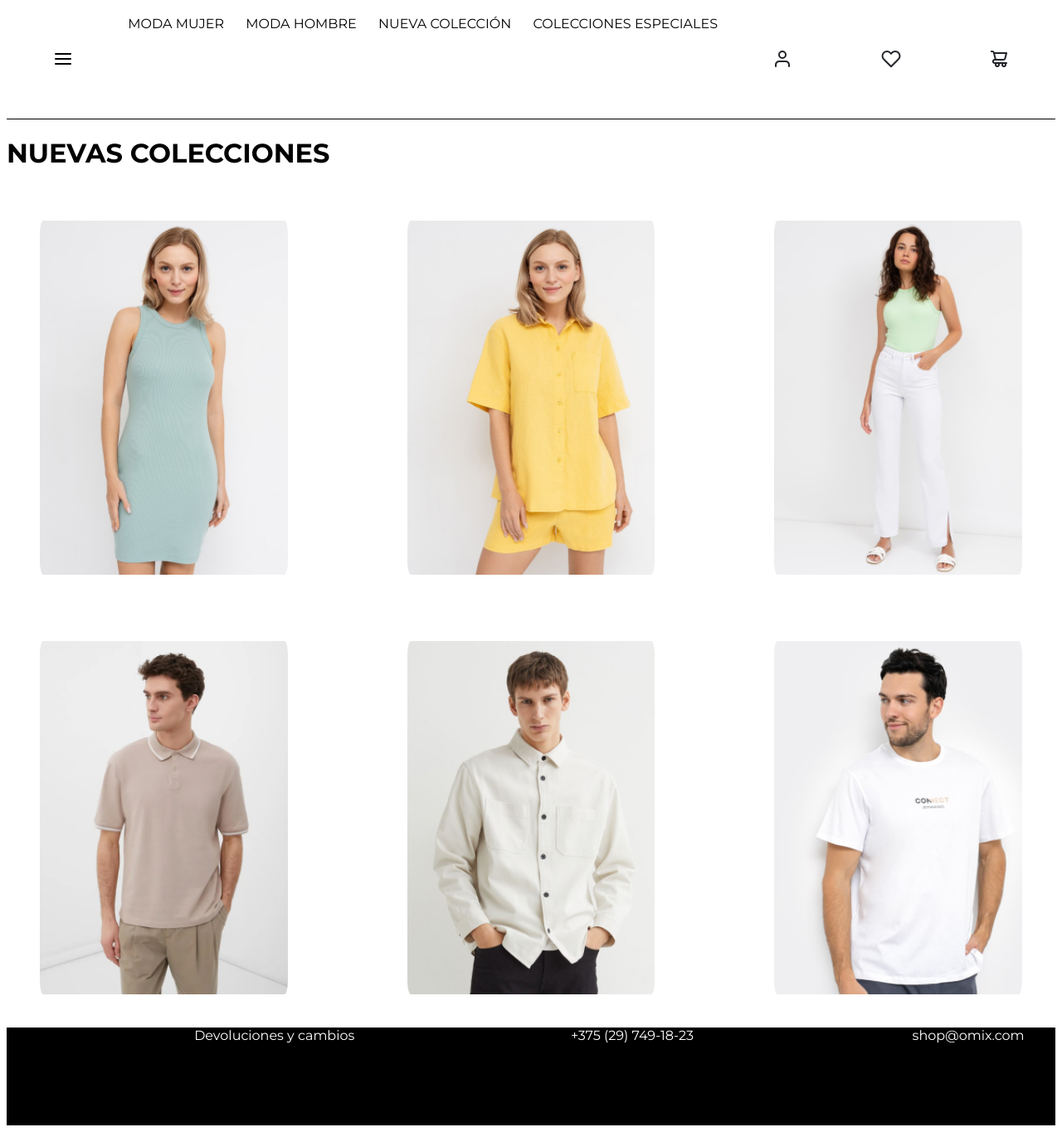
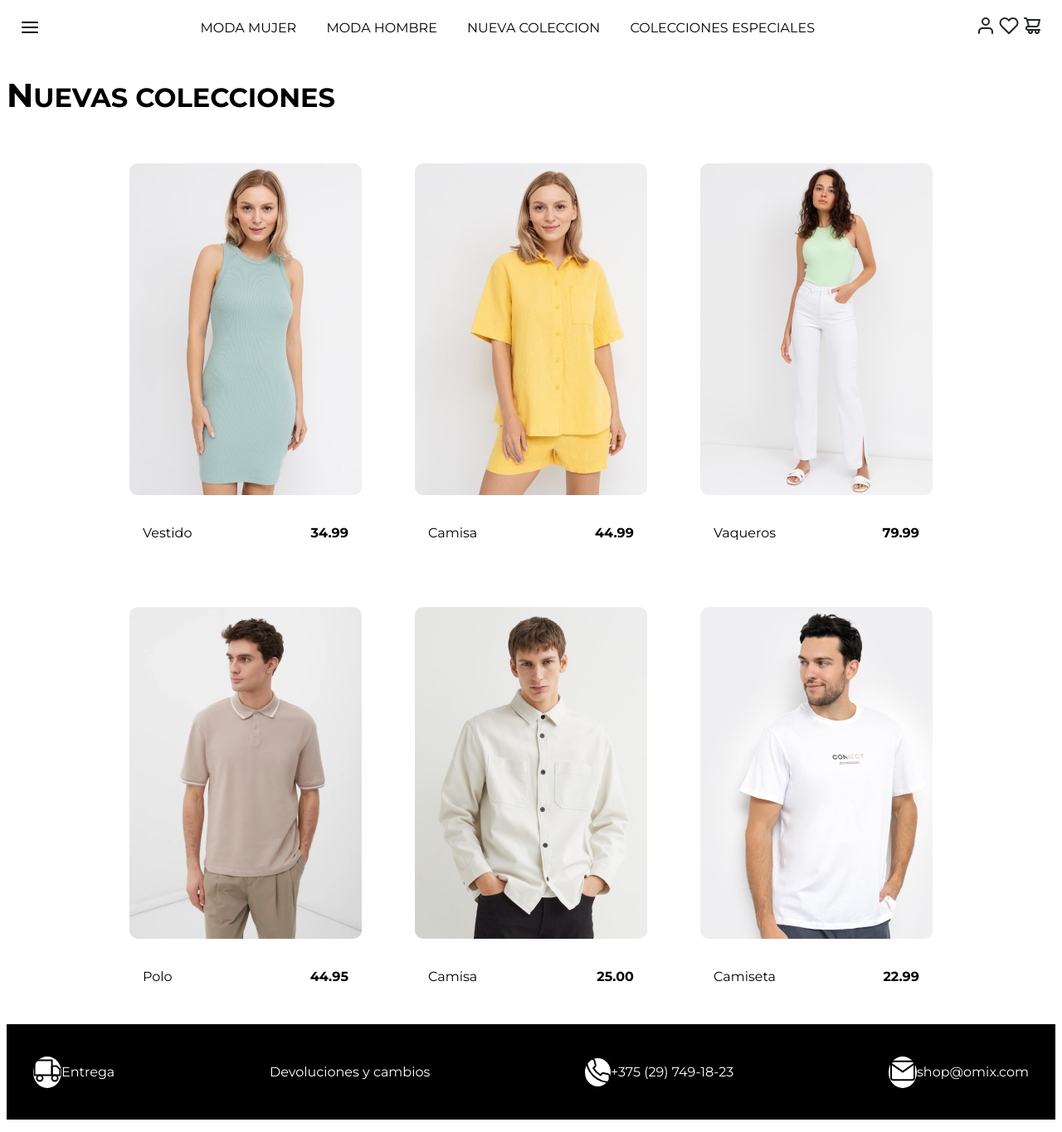
Before and after one commit to kike-nine/Laboratorio1---HTML, a plain HTML site: page index.html in a window 1280 px wide. Shown: the part 5-1370 px from the top of the page at 83% size. Drawn offline with Linux system fonts and the light colour scheme.

Commit message:
Laboratorio1 definitivo

```diff
--- a/index.html
+++ b/index.html
@@ -9,83 +9,108 @@
 
     </head>
     <body>
-        <!-- Sticky top -->
-        <nav class="navbar sticky-top navbar-light bg-light">
-        <a class="#"><img src="Icons/icon-menu-burguer.svg"></i></a>
-        <a class="navbar-nav" href="#">MODA MUJER</a>
-        <a href="#">MODA HOMBRE</a>
-        <a href="#">NUEVA COLECCIÓN</a>
-        <a href="#">COLECCIONES ESPECIALES</a>
-        <a class="#"><img src="Icons/icon-user.svg"></i></a>
-        <a class="#"><img src="Icons/icon-heart.svg"></i></a>
-        <a class="#"><img src="Icons/icon-shopping-cart.svg"></i></a>
+        <nav>
+            <img src="Icons/icon-menu-burguer.svg"/>
+            <div class="opciones">
+                <span>MODA MUJER</span>
+                <span>MODA HOMBRE</span>
+                <span>NUEVA COLECCION</span>
+                <span>COLECCIONES ESPECIALES</span>
+            </div>
+            <div class="iconos">
+                <img src="Icons/icon-user.svg">
+                <img src="Icons/icon-heart.svg">
+                <img src="Icons/icon-shopping-cart.svg">
+            </div>
         </nav>
 
-
-
+        <main>
         <header>
-            <h1>NUEVAS COLECCIONES</h1>
+            <h2><span class="primera-letra">N</span>UEVAS COLECCIONES</h2>
         </header>
         <div class="image-container">
+            <div class="item">
                 <img
                 src="Images/large-1.jpg"
-            srcset="images/small-1.jpg 480w, images/medium-1.jpg 800w, images/large-1.jpg 1200w"
-            sizes="(max-width: 480px) 100vw"
                 alt="Modelo: Chica rubia con vestido azul"
-            title="vestido azul"
-            />
+                title="vestido azul"/>
+                <div class="informacion">
+                    <span>Vestido</span>
+                    <strong>34.99</strong>
+                </div>
+        </div>
 
-
+        <div class="item">
             <img
                 src="Images/large-2.jpg"
-            srcset="images/small-2.jpg 480w, images/medium-2.jpg 800w, images/large-2.jpg 1200w"
-            sizes="(max-width: 480px) 100vw"
                 alt="Modelo: Chica rubia con camisa amarilla"
-            title="Camisa amarilla"
-        />
+                title="Camisa amarilla">
+                <div class="informacion">
+                    <span>Camisa</span>
+                    <strong>44.99</strong>
+                </div>
+        </div>
 
-
+        <div class="item">
             <img
                 src="Images/large-3.jpg"
-            srcset="images/small-3.jpg 480w, images/medium-3.jpg 800w, images/large-3.jpg 1200w"
-            sizes="(max-width: 480px) 100vw"
                 alt="Modelo: Chica morena con vaqueros blancos"
-            title="Vaqueros"
+                title="Vaqueros">
+                <div class="informacion">
+                    <span>Vaqueros</span>
+                    <strong>79.99</strong>
+                </div>
+        </div>
 
-        />
-
+        <div class="item">
             <img
                 src="Images/large-4.jpg"
-            srcset="images/small-4.jpg 480w, images/medium-4.jpg 800w, images/large-4.jpg 1200w"
-            sizes="(max-width: 480px) 100vw"
                 alt="Modelo: Chico moreno con polo beige"
-            title="Polo"
-        />
+                title="Polo">
+                <div class="informacion">
+                    <span>Polo</span>
+                    <strong>44.95</strong>
+                </div>
+        </div>
 
+        <div class="item">
             <img
                 src="Images/large-5.jpg"
-            srcset="images/small-5.jpg 480w, images/medium-5.jpg 800w, images/large-5.jpg 1200w"
-            sizes="(max-width: 480px) 100vw"
                 alt="Modelo: Chico rubio con camisa crema"
-            title="Camisa"
-        />
+                title="Camisa">
+                <div class="informacion">
+                    <span>Camisa</span>
+                    <strong>25.00</strong>
+                </div>
+        </div>
 
+        <div class="item">
         <img
                 src="Images/largre-6.jpg"
-            srcset="images/small-6.jpg 480w, images/medium-6.jpg 800w, images/largre-6.jpg 1200w"
-            sizes="(max-width: 480px) 100vw"
                 alt="Modelo: Chico moreno con camiseta blanca"
-            title="Camiseta"
-        />
+                title="Camiseta">
+                <div class="informacion">
+                    <span>Camiseta</span>
+                    <strong>22.99</strong>
+                </div>
+        </div>
 
 
     </div>
+</main>
+    <footer>
+        <div class="footer-item">
+            <span><img src="Icons/icon-truck.svg"/></span><p>Entrega</p>
+        </div>
+        <div class="footer-item">
+            <p>Devoluciones y cambios</p>
+        </div>
+        <div class="footer-item">
+            <span><img src="Icons/icon-phone.svg"/></span><p>+375 (29) 749-18-23</p>
+        </div>
+        <div class="footer-item">
+            <span><img src="Icons/icon-mail.svg"/></span><p>shop@omix.com</p>
+        </div>
+    </footer>
     </body>
-        <nav class="navbar2">
-            <a class="#"><img src="Icons/icon-truck.svg"></i></a>
-            <a href="#">Devoluciones y cambios</a>
-            <a class="#"><img src="Icons/icon-phone.svg"></i></a></i>+375 (29) 749-18-23</a>
-            <a class="#"><img src="Icons/icon-mail.svg"></i></a></i>shop@omix.com</a>
-        </nav>
-
 </html>
--- a/style.css
+++ b/style.css
@@ -11,55 +11,106 @@ body {
 
 }
 
-h1{
+h2{
     font-family: 'Montserrat', sans-serif;
-}
-
-.navbar {
-    display: flex;
-    font-size: 16px;
-    justify-content: space-between;
-    background-color: var(--primary);
-    padding: 16px;
-    border-bottom: 1px solid black;
-}
-
-.navbar a {
-    text-decoration: none;
-    padding: 0.5rem var(--size);
-    color: black;
-
+    text-transform: uppercase;
+    font-size: 32px;
 
 }
 
-.image-container {
-    display: flex;
-    flex-wrap: wrap ;
-    flex-direction: wrap;
-    justify-content: space-between;
+h2 .primera-letra {
+    font-size: 40px;
 
 }
 
-img {
-    font-size: 24px;
+nav {
+    display: flex;
+    align-items: center;
+    padding: 16px;
+    justify-content: space-between;
+    border-bottom: 2px var(--secondary);
+    position: sticky;
+    background-color: var(--primary);
+    top: 0 ;
+}
+
+
+@media (max-width: 920px) {
+    nav img {
+        margin: 0 auto
+    }
+
+    .opciones {
+        display : none
+    }
+    .iconos {
+        display: none;
+    }
+}
+
+.opciones span {
+    padding: 16px;
+}
+
+.opciones img {
+    padding: 16px;
+}
+
+.image-container {
+    max-width: 1280px;
+    display: flex;
+    flex-wrap: wrap ;
+    justify-content: center;
+    margin: 0 auto
+}
+
+.item {
+    margin: 32px;
+}
+
+.item img {
+    border-radius: 10px;
+}
+
+.informacion {
+    display: flex;
+    justify-content: space-between;
+    margin-top: 16px;
+    padding: 16px;
+}
+
+
+footer {
+    display: flex;
+    justify-content: space-between;
+    background-color: var(--secondary);
+    color: var(--primary);
     padding: 32px;
-    margin: 8px;
-    border-radius: 10%;
+}
+
+@media (max-width: 920px) {
+    footer {
+        flex-direction: column;
+        gap: 32px;
+    }
+
+    .footer-item {
+        padding-bottom: 16px;
+        border-bottom: 1px var(--primary);
+    }
 
 }
 
+.footer-item {
+    display: flex;
+    align-items: center;
+    width: auto;
+}
 
-.navbar2 {
-    display: flex;
-    font-size: 16px;
-    justify-content: space-around;
-    background-color: black;
-    color: white;
-    padding: var(--size);
-}
-.navbar2 a {
-    text-decoration: none;
-    padding: 0.5rem var(--size);
-    color: white;
+.footer-item span {
+    color: var(--primary);
+    background-color: var(--primary);
+    border-radius: 50%;
+    width: auto;
 
 }
```
Lines whose indentation alone changed are shown as unchanged.
